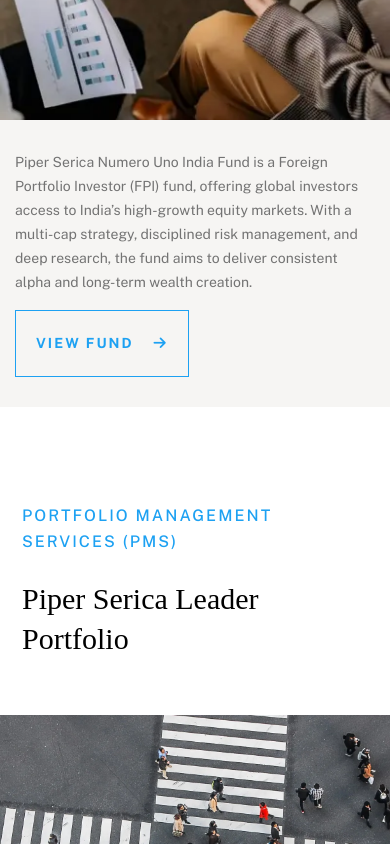
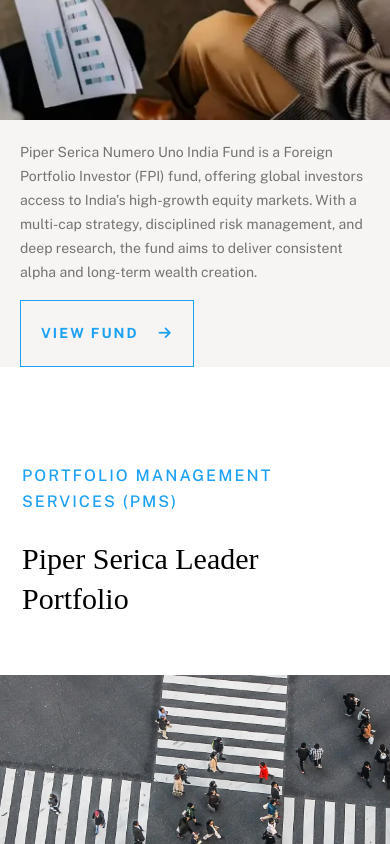
Before and after one commit to FiveOnlineSite/piperserica, a React (Create React App) app in the folder frontend/: page /public-market in a window 390 px wide. Shown: the part 1020-1864 px from the top of the page. Built offline with nearby package versions, Linux system fonts and the light colour scheme; a web font is replaced by a local one.

Commit message:
made new changes

```diff
--- a/frontend/src/index.css
+++ b/frontend/src/index.css
@@ -2306,7 +2306,8 @@
   }
 
   .tabs-content-div {
-    padding-top: 20px;
+    /* padding-top: 20px; */
+    padding: 20px 40px 0 40px;
   }
 }
 
@@ -2500,6 +2501,11 @@
     padding: 30px 15px;
   }
 
+  .tabs-content-div {
+    /* padding-top: 20px; */
+    padding: 20px 20px 0 20px;
+  }
+
   .investor-banner-content {
     padding: 0 15px;
   }
```
